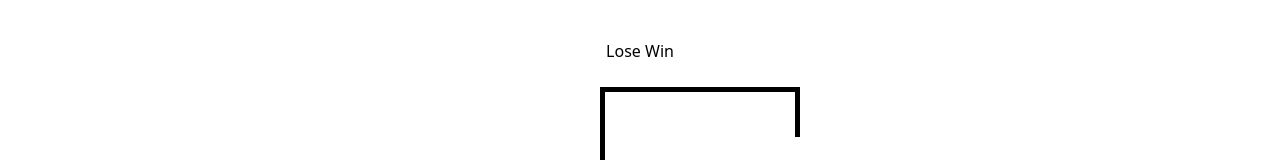
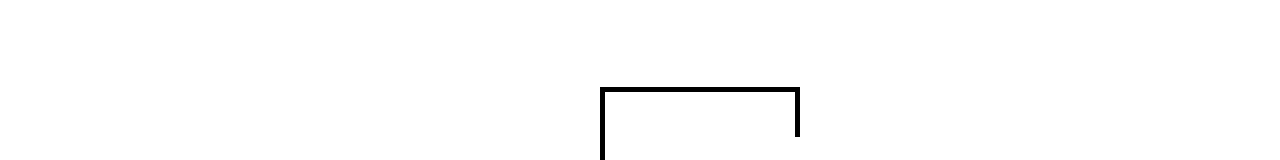
Before and after one commit to aishaksl/react-hangman, a React (Vite) app: page / in a window 1280 px wide. Shown: the top 160 px of the page. Built offline with nearby package versions, Linux system fonts and the light colour scheme.

Commit message:
feat: add win/lose messages and disable keyboard on game end

```diff
--- a/src/App.tsx
+++ b/src/App.tsx
@@ -37,14 +37,20 @@ function App() {
     }
   }, [guessedLetters])
 
+  const isLoser = incorrectLetters.length >= 6
+
+  const isWinner = wordToGuess.split("").every(letter => guessedLetters.includes(letter))
 
   return (
     <div className='h-screen w-screen flex flex-col items-center justify-center space-y-6'>
-      <div>Lose Win</div>
+      <div>{isWinner && "Winner! - Refresh to try again"}</div>
+      <div>{isLoser && "Nice try! - Refresh to try again"}</div>
       <HangmanDrawing numberOfGuesses={incorrectLetters.length} />
       <HangmanWord guessedLetters={guessedLetters} wordToGuess={wordToGuess} />
       <div className='self-stretch'>
-        <Keyboard activeLetter={guessedLetters.filter(letter => wordToGuess.includes(letter))}
+        <Keyboard
+          disabled={isWinner || isLoser}
+          activeLetter={guessedLetters.filter(letter => wordToGuess.includes(letter))}
           inactiveLetters={incorrectLetters}
           addGuessedLetter={addGuessedLetter} />
       </div>
--- a/src/Keyboard.tsx
+++ b/src/Keyboard.tsx
@@ -28,13 +28,14 @@ const keys: string[] = [
 ]
 
 type KeyboardProps = {
+    disabled: boolean
     activeLetter: string[]
     inactiveLetters: string[]
     addGuessedLetter: (letter: string) => void
 }
 // Check if the current key is in the list of correctly active-iaktive letters
 
-export function Keyboard({ activeLetter, inactiveLetters, addGuessedLetter }: KeyboardProps) {
+export function Keyboard({ disabled = false, activeLetter, inactiveLetters, addGuessedLetter }: KeyboardProps) {
     return <div className="grid grid-cols-10 gap-1 mx-4 md:mx-12">{keys.map((key: string) => {
 
         const isActive = activeLetter.includes(key)
@@ -44,7 +45,7 @@ export function Keyboard({ activeLetter, inactiveLetters, addGuessedLetter }: Ke
               hover:bg-blue-400 focus:bg-blue-400
               ${isActive ? "bg-blue-400 text-white" : ""}
               ${isInactive ? "bg-gray-400 text-white cursor-not-allowed" : ""}`}
-            disabled={isActive || isInactive}
+            disabled={isActive || isInactive || disabled}
         >
             {key}</button>
     })}</div>
```
